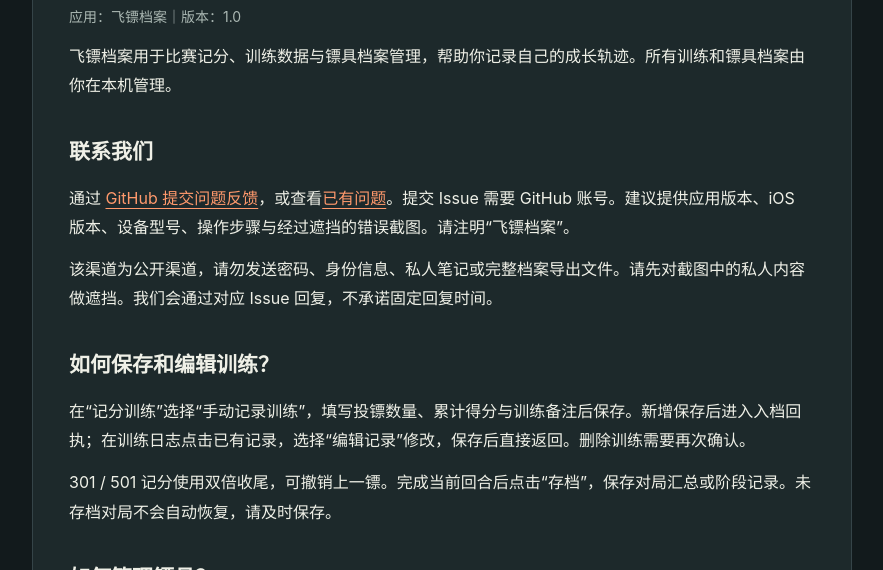
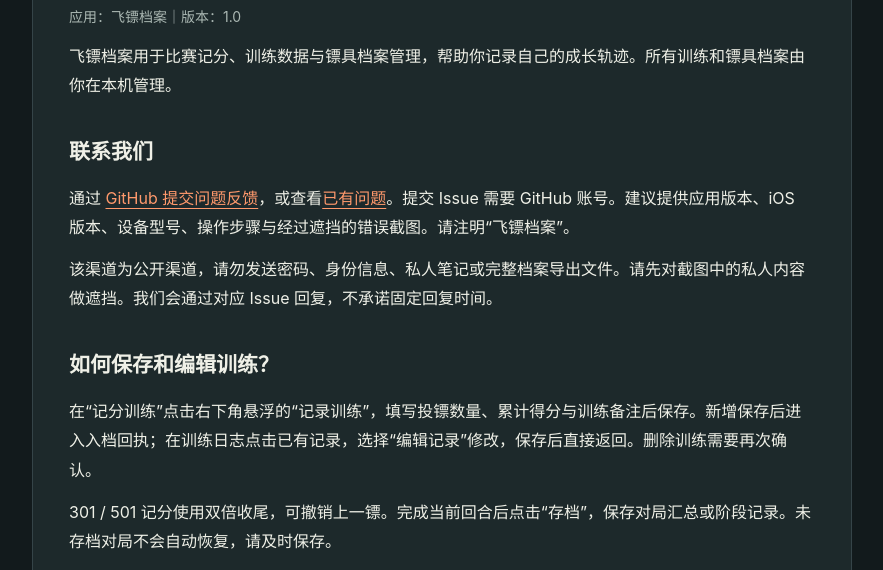
Before and after one commit to MorningStar-Lu/owner-privacy-policy, a plain HTML site: page fbda/support.html in a window 1280 px wide. Shown: the part 230-800 px from the top of the page, without its empty margins (198-1081 px from the left). Drawn offline with Linux system fonts and the light colour scheme.

Commit message:
Update Dart Archive help for floating training action

```diff
--- a/fbda/support.html
+++ b/fbda/support.html
@@ -1,7 +1,7 @@
 <!doctype html>
 <html lang="zh-CN"><head><meta charset="utf-8"><meta name="viewport" content="width=device-width,initial-scale=1"><meta name="description" content="飞镖档案的技术支持"><title>技术支持 · 飞镖档案</title><style>*{box-sizing:border-box}body{margin:0;background:#121a1c;color:#eff0e7;font:16px/1.85 -apple-system,BlinkMacSystemFont,"Segoe UI",sans-serif}main{max-width:820px;margin:40px auto;padding:36px;background:#1d292b;border:1px solid #354448;border-radius:24px}nav{display:flex;gap:24px;flex-wrap:wrap;border-bottom:1px solid #354448;padding-bottom:18px}a{color:#ff996c;text-underline-offset:4px}h1{font-size:32px;line-height:1.4}h2{font-size:21px;margin:32px 0 12px}p{margin:12px 0}.meta,footer{color:#abb8b3;font-size:14px}.tag{font-size:11px;letter-spacing:3px;color:#ff996c}.notice{border-left:3px solid #ff8857;padding:12px 18px;background:#253234}footer{margin-top:36px;border-top:1px solid #354448;padding-top:18px}li{margin:6px 0}@media(max-width:600px){main{margin:12px;padding:22px}h1{font-size:27px}}</style></head><body><main><div class="tag">DART JOURNAL / FBDA</div><nav aria-label="页面导航"><a href="index.html">使用帮助</a><a href="privacy.html">隐私政策</a><a href="support.html">技术支持</a></nav><h1>飞镖档案 · 技术支持</h1><p class="meta">应用：飞镖档案｜版本：1.0</p><p>飞镖档案用于比赛记分、训练数据与镖具档案管理，帮助你记录自己的成长轨迹。所有训练和镖具档案由你在本机管理。</p>
 <h2>联系我们</h2><p>通过 <a href="https://github.com/MorningStar-Lu/owner-privacy-policy/issues/new?title=%E9%A3%9E%E9%95%96%E6%A1%A3%E6%A1%88%EF%BC%9A%E9%97%AE%E9%A2%98%E5%8F%8D%E9%A6%88">GitHub 提交问题反馈</a>，或查看<a href="https://github.com/MorningStar-Lu/owner-privacy-policy/issues">已有问题</a>。提交 Issue 需要 GitHub 账号。建议提供应用版本、iOS 版本、设备型号、操作步骤与经过遮挡的错误截图。请注明“飞镖档案”。</p><p>该渠道为公开渠道，请勿发送密码、身份信息、私人笔记或完整档案导出文件。请先对截图中的私人内容做遮挡。我们会通过对应 Issue 回复，不承诺固定回复时间。</p>
-<h2>如何保存和编辑训练？</h2><p>在“记分训练”选择“手动记录训练”，填写投镖数量、累计得分与训练备注后保存。新增保存后进入入档回执；在训练日志点击已有记录，选择“编辑记录”修改，保存后直接返回。删除训练需要再次确认。</p><p>301 / 501 记分使用双倍收尾，可撤销上一镖。完成当前回合后点击“存档”，保存对局汇总或阶段记录。未存档对局不会自动恢复，请及时保存。</p>
+<h2>如何保存和编辑训练？</h2><p>在“记分训练”点击右下角悬浮的“记录训练”，填写投镖数量、累计得分与训练备注后保存。新增保存后进入入档回执；在训练日志点击已有记录，选择“编辑记录”修改，保存后直接返回。删除训练需要再次确认。</p><p>301 / 501 记分使用双倍收尾，可撤销上一镖。完成当前回合后点击“存档”，保存对局汇总或阶段记录。未存档对局不会自动恢复，请及时保存。</p>
 <h2>如何管理镖具？</h2><p>在“镖具档案”添加镖具，填写名称、重量、镖筒、镖翼与手感备注。已有镖具可以编辑或删除；删除镖具会解除相关训练的镖具关联，但保留训练本身。</p>
 <h2>如何备份？</h2><p>在“我的档案”点击“备份个人档案”，将 JSON 文本复制后粘贴到你保管的文件或笔记中。选择“恢复备份”并粘贴完整 JSON，验证并确认后替换当前训练与镖具档案。恢复前请先备份当前数据。备份不会自动上传至云端，也不包含激励记录。</p>
 <h2>激励记录为什么为空？</h2><p>激励记录只统计经广告 SDK 确认的激励完成。当前版本未启用广告，显示“暂无操作记录”和“当前未连接后端账号”是正常情况。保存训练、编辑镖具或查看演示数据不会增加激励次数。</p>
```
